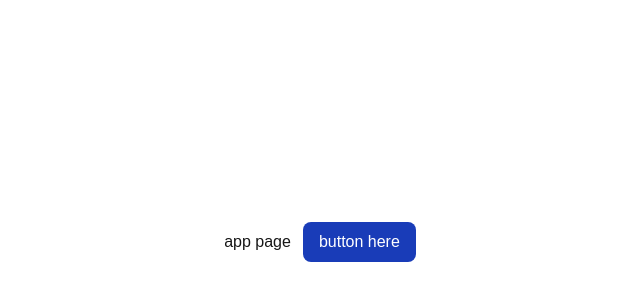
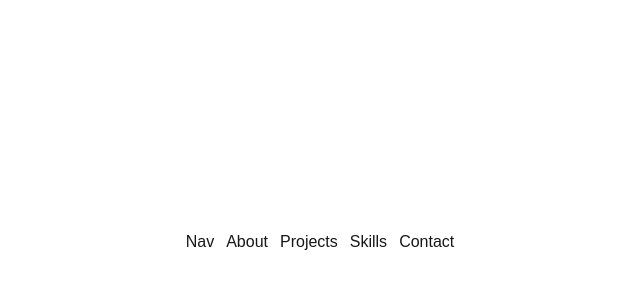
Before and after one commit to conbal/portfolio-website, a Next.js app: page / in a window 1280 px wide. Shown: the part 158-458 px from the top of the page, without its empty margins (320-960 px from the left). Built offline with nearby package versions, Linux system fonts and the light colour scheme.

Commit message:
updated file structure

```diff
--- a/app/layout.tsx
+++ b/app/layout.tsx
@@ -26,8 +26,11 @@ export default function RootLayout({
     <html
       lang="en"
       className={`${geistSans.variable} ${geistMono.variable} h-full antialiased`}
+      suppressHydrationWarning
     >
-      <body className="min-h-full flex flex-col">{children}</body>
+      <body className="min-h-full flex flex-col" suppressHydrationWarning>
+        {children}
+      </body>
     </html>
   );
 }
--- a/app/page.tsx
+++ b/app/page.tsx
@@ -1,19 +1,22 @@
 "use client";
 
+import Nav from "@/components/Nav";
+import About from "@/components/sections/About";
+import Contact from "@/components/sections/Contact";
+import Projects from "@/components/sections/Projects";
+import Skills from "@/components/sections/Skills";
+
 export default function Page() {
-  function handleClick() {
-    alert("button pressed");
-  }
   return (
-    <div className="flex space-x-3 justify-center items-center h-screen">
-      <div>app page </div>
-      <button
-        type="button"
-        onClick={handleClick}
-        className="bg-blue-800 hover:bg-blue-500 text-white font-medium px-4 py-2 rounded-lg transition cursor-pointer "
-      >
-        button here
-      </button>
+    <div
+      className="flex space-x-3 justify-center items-center h-screen"
+      suppressHydrationWarning
+    >
+      <Nav />
+      <About />
+      <Projects />
+      <Skills />
+      <Contact />
     </div>
   );
 }
--- /dev/null
+++ b/components/Nav.tsx
@@ -0,0 +1,3 @@
+export default function Nav() {
+  return <div>Nav</div>;
+}
--- /dev/null
+++ b/components/sections/About.tsx
@@ -0,0 +1,3 @@
+export default function About() {
+  return <div>About</div>;
+}
--- /dev/null
+++ b/components/sections/Contact.tsx
@@ -0,0 +1,3 @@
+export default function Contact() {
+  return <div>Contact</div>;
+}
--- /dev/null
+++ b/components/sections/Projects.tsx
@@ -0,0 +1,3 @@
+export default function Projects() {
+  return <div>Projects</div>;
+}
--- /dev/null
+++ b/components/sections/Skills.tsx
@@ -0,0 +1,3 @@
+export default function Skills() {
+  return <div>Skills</div>;
+}
```
